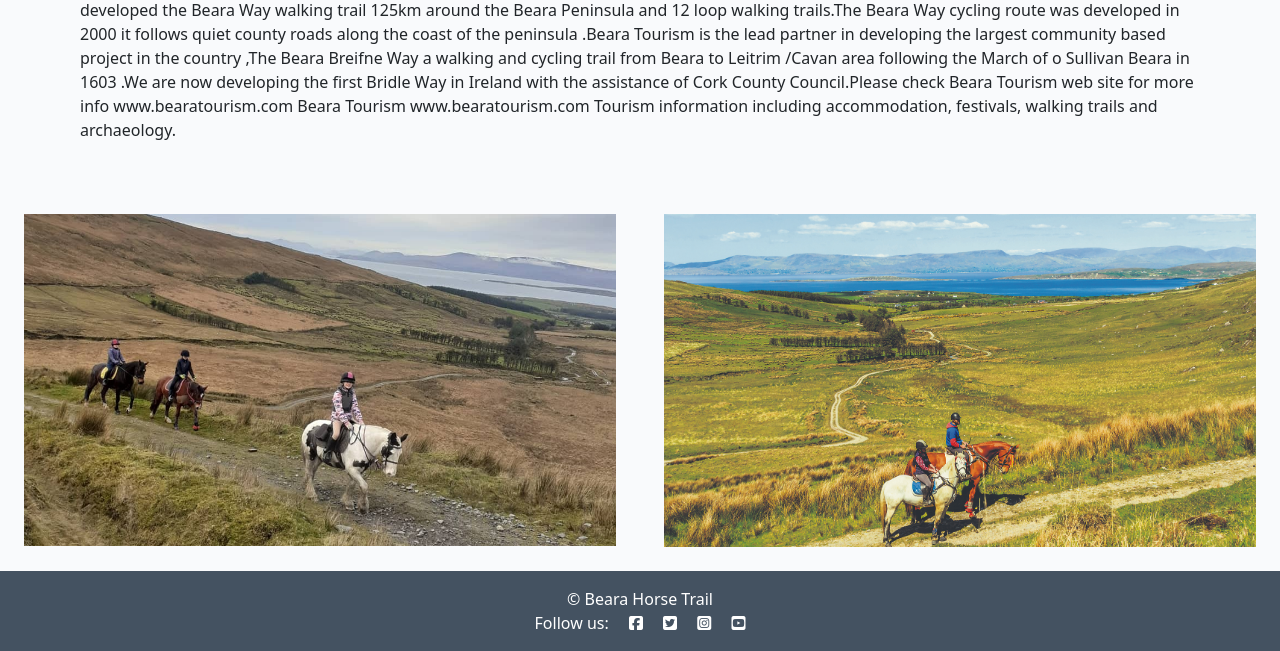
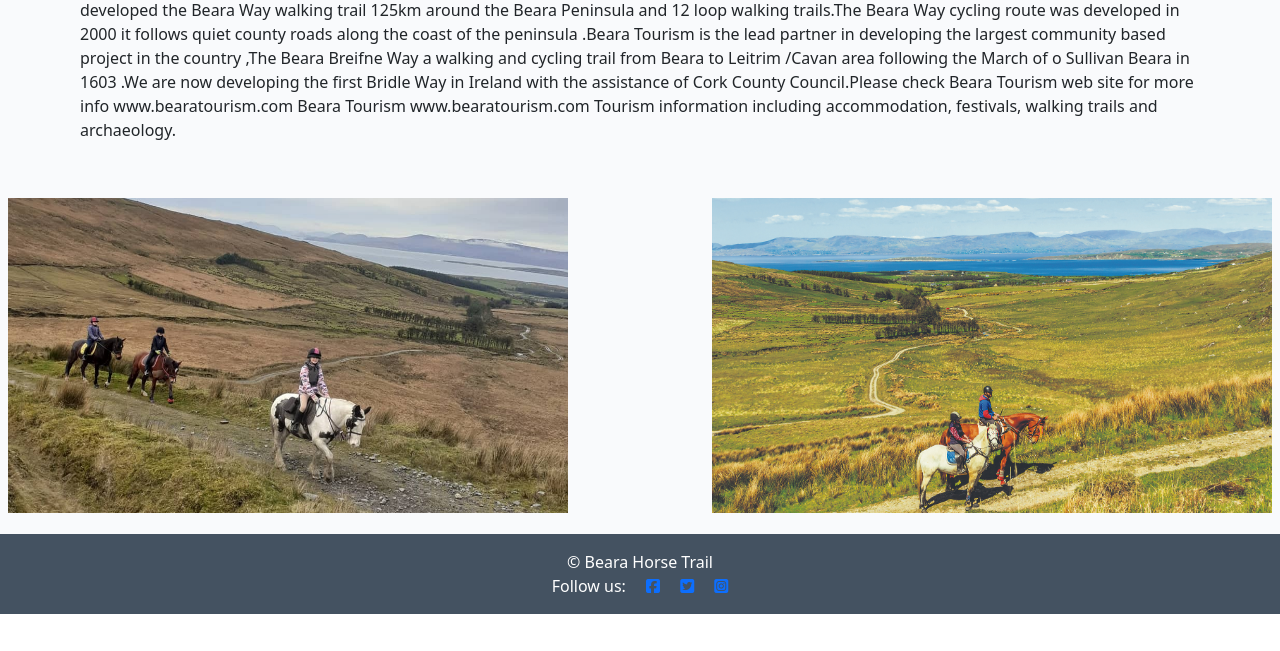
Before and after one commit to CathalShandon/beara-bridle, a Django app: page /aboutus/ in a window 1280 px wide. Shown: the part 186-837 px from the top of the page. After the commit the page ends 800 px from the top, so only its background shows below. Run offline with Django 3.2, Linux system fonts and the light colour scheme; some libraries are stand-ins or nearby versions.

Commit message:
add styles to aboutus.html

```diff
--- a/static/css/style.css
+++ b/static/css/style.css
@@ -64,14 +64,14 @@ body {
 }
 .info-img-1 {
     float: right;
-    width: 50%;
-    padding: 1.5rem;
+    width: 45%;
+    padding: 0.5rem;
 }
 
 .info-img-2 {
     float: left;
-    width: 50%;
-    padding: 1.5rem;
+    width: 45%;
+    padding: 0.5rem;
 }
 .author {
     color: white;
--- a/templates/base.html
+++ b/templates/base.html
@@ -98,10 +98,20 @@
     <!-- Footer -->
     <footer class="footer mt-auto py-3 dark-bg">
         <p class="m-0 text-center text-white">© Beara Horse Trail</p>
-        <p class="m-0 text-center text-white">Follow us: <i class="fab fa-facebook-square ms-3"></i>
-            <i class="fab fa-twitter-square ms-3"></i>
-            <i class="fab fa-instagram-square ms-3"></i>
-            <i class="fab fa-youtube-square ms-3"></i></p>
+        <p class="m-0 text-center text-white">Follow us:
+
+              <a href="https://www.facebook.com" target="_blank" rel="noreferrer"
+                    aria-label="Go to our facebook page (opens in new tab)" title="facebook">
+                    <i class="fab fa-facebook-square ms-3"></i></a>
+
+                <a href="https://www.twitter.com" target="_blank" rel="noreferrer"
+                    aria-label="Go to our twitter page (opens in new tab)" title="twitter"><i
+                        class="fab fa-twitter-square ms-3"></i></a>
+
+                <a href="https://www.instagram.com" target="_blank" rel="noreferrer"
+                    aria-label="Go to our instagram page (opens in new tab)" title="instagram"><i
+                        class="fab fa-instagram-square ms-3"></i></a>
+        </p>
     </footer>
     <script>
         setTimeout(function() {
--- a/trail/models.py
+++ b/trail/models.py
@@ -1,7 +1,6 @@
 from django.db import models
 from django.contrib.auth.models import User
 from cloudinary.models import CloudinaryField
-from django.dispatch import receiver
 
 STATUS = ((0, "Draft"), (1, "Published"))
 
```
Also changed, not shown: README.md.
